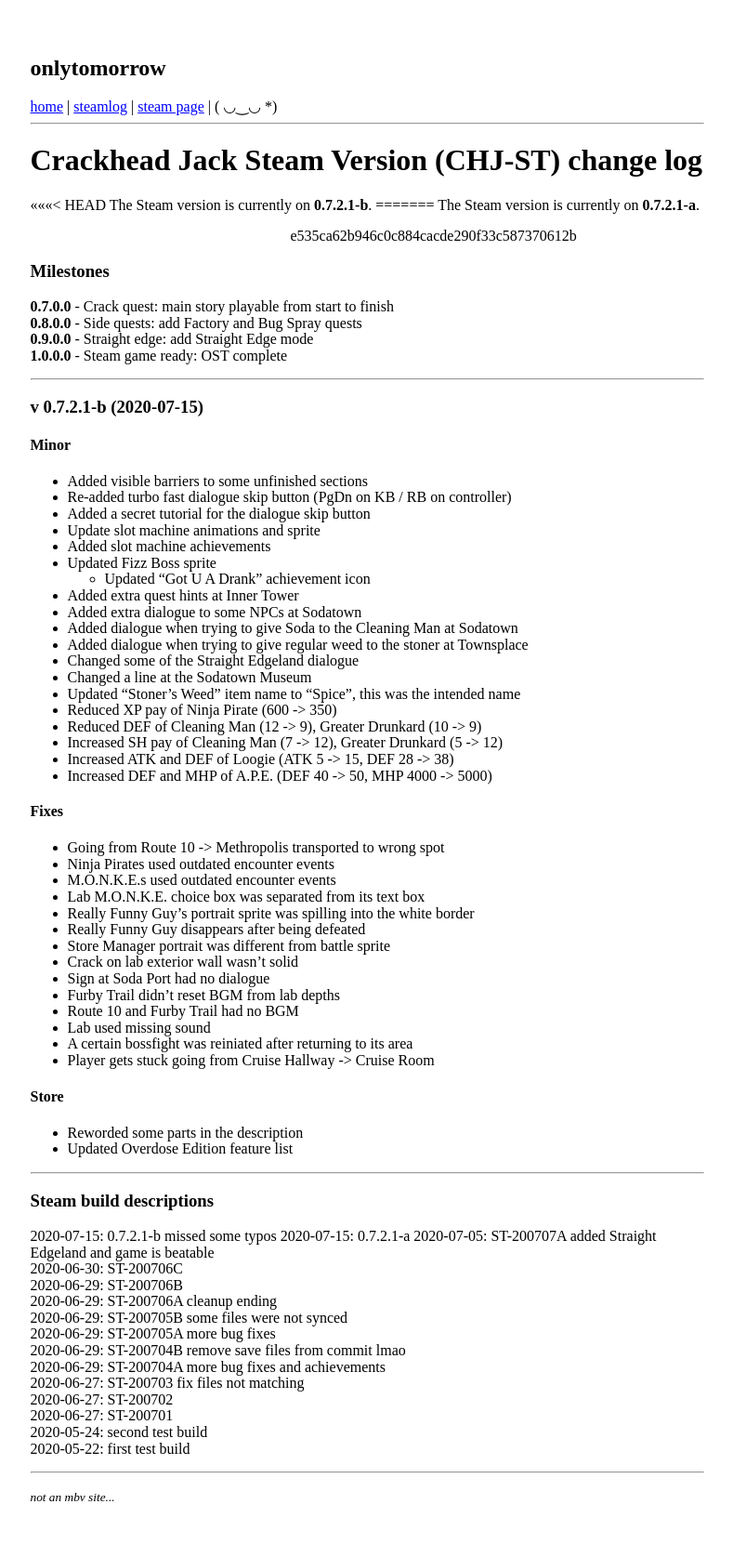
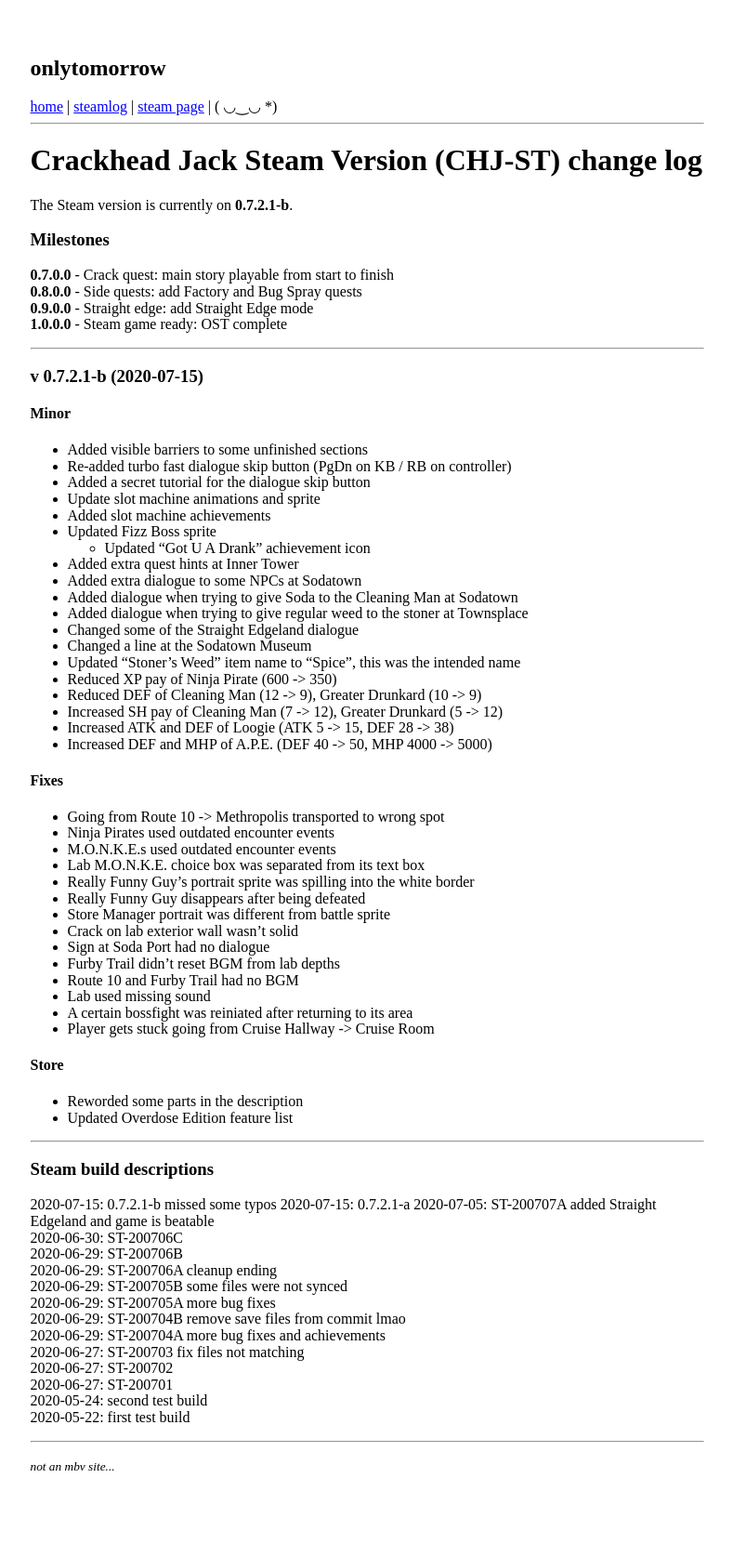
Before and after one commit to onlytomorrow/onlytomorrow.github.io, a Jekyll site: the page built from buildlog.md, in a window 1280 px wide. Shown: the whole page at 93% size, without its empty margins (245-1034 px from the left). Built offline with Jekyll 4.4.1, drawn with Linux system fonts in a browser that asks for light colours; after the commit the page ends 1641 px from its top, so only the background shows below that.

Commit message:
Fixed some markdown typos and remove junk in buildlog

```diff
--- a/buildlog.md
+++ b/buildlog.md
@@ -6,11 +6,7 @@
 
 # Crackhead Jack Steam Version (CHJ-ST) change log
 
-<<<<<<< HEAD
 The Steam version is currently on **0.7.2.1-b**.
-=======
-The Steam version is currently on **0.7.2.1-a**.
->>>>>>> e535ca62b946c0c884cacde290f33c587370612b
 
 ### Milestones
 
```
